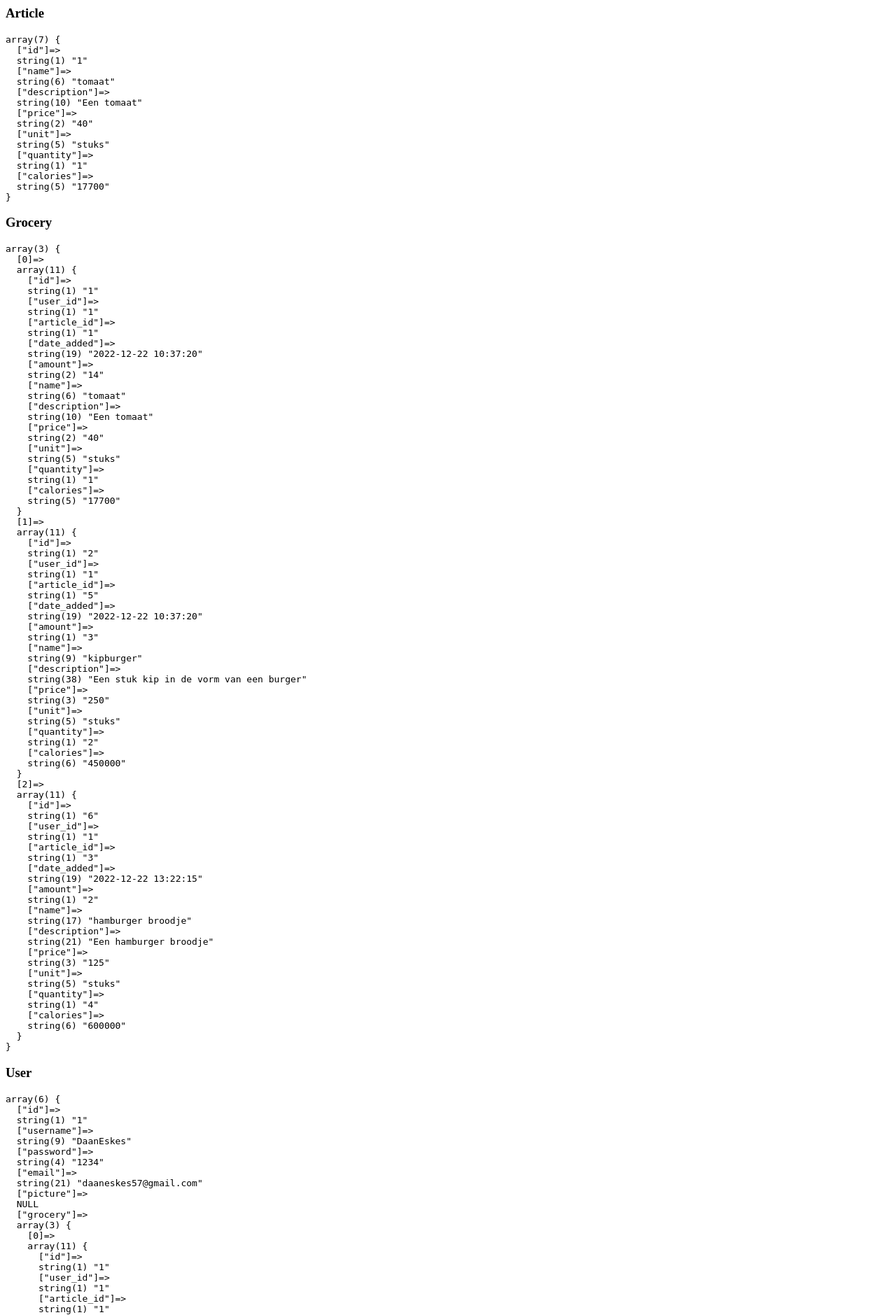
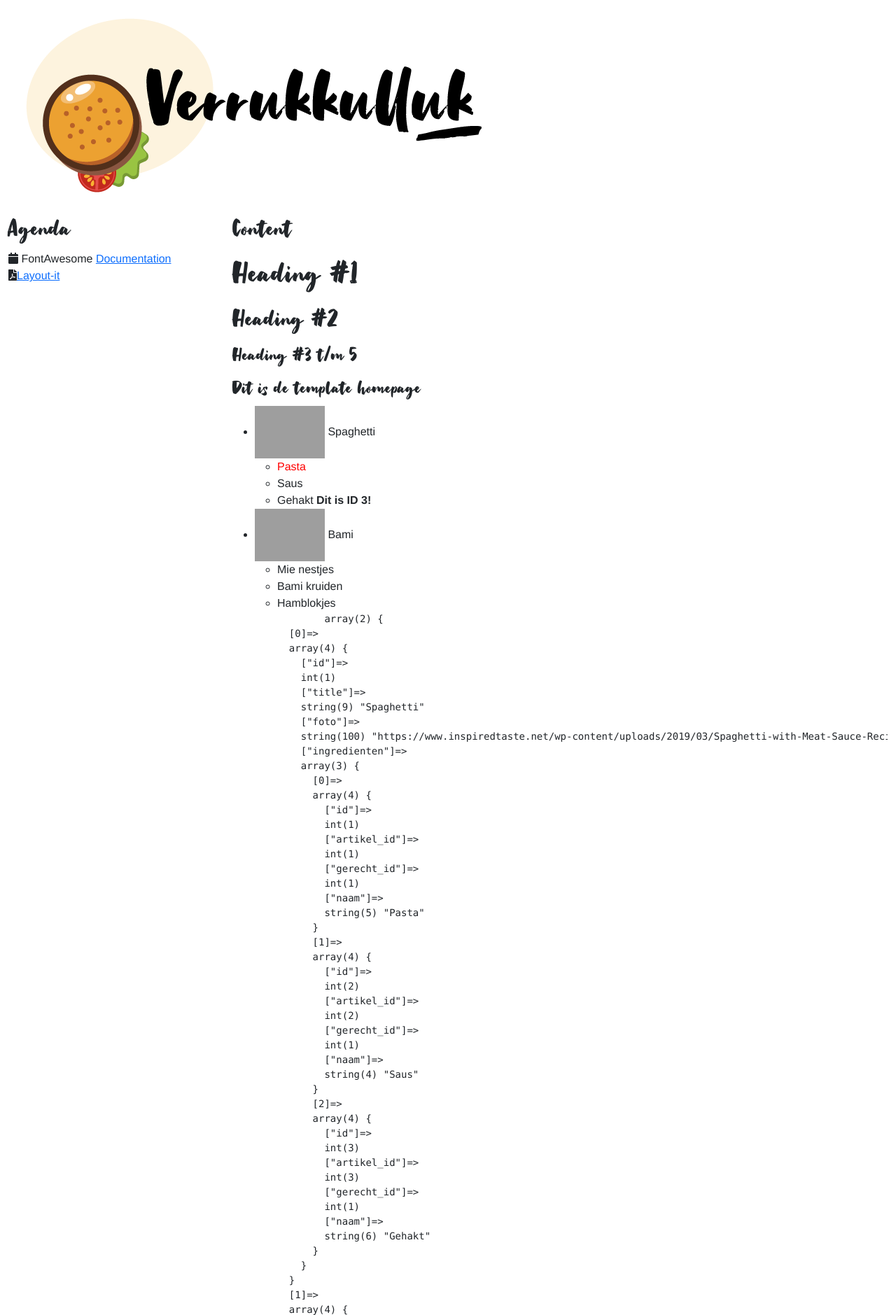
Before and after one commit to D-Eskes/educom-verrukkulluk, a PHP site: page / in a window 1280 px wide. Shown: the top 1879 px of the page at 70% size. Run offline with PHP 8.4, Linux system fonts and the light colour scheme; data comes from the database, SQL or seed files in the repository; grey boxes are pictures that could not be loaded.

Commit message:
algemeen

```diff
--- a/composer.json
+++ b/composer.json
@@ -1,5 +1,5 @@
 {
     "require": {
-        "twig/twig": "^3.1"
+        "twig/twig": "^3.4"
     }
 }
--- a/index.php
+++ b/index.php
@@ -1,51 +1,54 @@
 <?php
+//// Allereerst zorgen dat de "Autoloader" uit vendor opgenomen wordt:
+require_once("./vendor/autoload.php");
 
-require_once("lib/debug.php");
+/// Twig koppelen:
+$loader = new \Twig\Loader\FilesystemLoader("./templates");
+/// VOOR PRODUCTIE:
+/// $twig = new \Twig\Environment($loader), ["cache" => "./cache/cc"]);
 
-require_once("lib/database.php");
-require_once("lib/article.php");
-require_once("lib/user.php");
-require_once("lib/kitchen_type.php");
-require_once("lib/ingredient.php");
-require_once("lib/recipe_info.php");
-require_once("lib/recipe.php");
+/// VOOR DEVELOPMENT:
+$twig = new \Twig\Environment($loader, ["debug" => true ]);
+$twig->addExtension(new \Twig\Extension\DebugExtension());
 
-require_once("lib/grocery.php");
+/******************************/
+
+/// Next step, iets met je data doen. Ophalen of zo
+require_once("lib/gerecht.php");
+$gerecht = new gerecht();
+$data = $gerecht->selecteerGerecht();
 
 
-/// INIT
-$db = new Database();
-$article = new Article($db->getConnection());
-$grocery = new Grocery($db->getConnection(), $article);
-$user = new User($db->getConnection(), $grocery);
-$kitchen_type = new KitchenType($db->getConnection());
-$ingredient = new Ingredient($db->getConnection(), $article);
-$recipe_info = new RecipeInfo($db->getConnection(), $user);
-$recipe = new Recipe($db->getConnection(), $kitchen_type, $user, $ingredient, $recipe_info);
+/*
+URL:
+http://localhost/index.php?gerecht_id=4&action=detail
+*/
+
+$gerecht_id = isset($_GET["gerecht_id"]) ? $_GET["gerecht_id"] : "";
+$action = isset($_GET["action"]) ? $_GET["action"] : "homepage";
+
+switch($action) {
+
+    case "homepage": {
+        $data = $gerecht->selecteerGerecht();
+        $template = 'homepage.html.twig';
+        $title = "homepage";
+        break;
+    }
+    case "detail": {
+        $data = $gerecht->selecteerGerecht($gerecht_id);
+        $template = 'detail.html.twig';
+        $title = "detail pagina";
+        break;
+    }
+}
 
 
-/// VERWERK
-echo "<h3> Article </h3>";
-debuginfo($article->selectArticle(1));
-echo "<h3> Grocery </h3>";
-debuginfo($grocery->selectGrocery(1));
-echo "<h3> User </h3>";
-debuginfo($user->selectUser(1));
-echo "<h3> KitchenType </h3>";
-debuginfo($kitchen_type->selectKitchenType(1));
-echo "<h3> Ingredient </h3>";
-debuginfo($ingredient->selectIngredient(1));
-echo "<h3> RecipeInfo </h3>";
-debuginfo($recipe_info->selectRecipeInfo(1));
-echo "<h3> Recipe </h3>";
-debuginfo($recipe->selectRecipeMultiple([1]));
-
-// echo "<h3> Add Grocery </h3>";
-// $grocery->addGrocery(1, 3);
+/// Onderstaande code schrijf je idealiter in een layout klasse of iets dergelijks
+/// Juiste template laden, in dit geval "homepage"
+$template = $twig->load($template);
 
 
-
-
-
-
-?>
+/// En tonen die handel!
+// require_once("lib/debug.php");
+echo $template->render(["title" => $title, "data" => $data]);
--- /dev/null
+++ b/lib/gerecht.php
@@ -0,0 +1,40 @@
+<?php
+
+
+class gerecht {
+
+
+    public function selecteerGerecht() {
+
+        $gerechten = [
+
+            [   "id" => 1,
+                "title" => "Spaghetti",
+                "foto" => "https://www.inspiredtaste.net/wp-content/uploads/2019/03/Spaghetti-with-Meat-Sauce-Recipe-1-1200.jpg",
+                "ingredienten" => [
+                    ["id" => 1, "artikel_id" => 1, "gerecht_id" => 1, "naam" => "Pasta"],
+                    ["id" => 2, "artikel_id" => 2, "gerecht_id" => 1, "naam" => "Saus"],
+                    ["id" => 3, "artikel_id" => 3, "gerecht_id" => 1, "naam" => "Gehakt"],
+                ]
+            ],
+
+            [   "id" => 2,
+                "title" => "Bami",
+                "foto" => "https://www.leukerecepten.nl/wp-content/uploads/2019/03/bami_v.jpg",
+                "ingredienten" => [
+                    ["id" => 4, "artikel_id" => 10, "gerecht_id" => 1, "naam" => "Mie nestjes"],
+                    ["id" => 5, "artikel_id" => 12, "gerecht_id" => 1, "naam" => "Bami kruiden"],
+                    ["id" => 6, "artikel_id" => 31, "gerecht_id" => 1, "naam" => "Hamblokjes"],
+                ]
+            ],
+        ];
+
+
+        return($gerechten);
+
+
+    }
+
+
+
+}
--- a/lib/user.php
+++ b/lib/user.php
@@ -25,6 +25,7 @@
     private function retrieveGrocery($user_id) {
         return $this->grocery->selectGrocery($user_id);
     }
+
 }
 
 ?>
--- a/templates/detail.html.twig
+++ b/templates/detail.html.twig
@@ -2,4 +2,6 @@
 
 {% block header %}
 <h1>Hallo Bram</h1>
+
+
 {% endblock %}
--- a/templates/homepage.html.twig
+++ b/templates/homepage.html.twig
@@ -10,12 +10,13 @@
 {% block content %}
     {# Dit is commentaar #}
 
+
     {# Print #}
     <h1>Heading #1</h1>
     <h2>Heading #2</h2>
     <h3>Heading #3 t/m 5</h3>
 
-    <h4>Dit is de template {{  title }}</h4>
+    <h4>Dit is de template {{ title }}</h4>
 
 {# Loop #}
     <ul>
--- a/templates/main.html.twig
+++ b/templates/main.html.twig
@@ -1,7 +1,7 @@
 <html lang="nl">
 <head>
 
-    <title>het is verrukkuluk! :: {{ TITEL }} </title>
+    <title>het is verrukkuluk! :: {{ title }} </title>
     <meta http-equiv="Content-Type" content="text/html; charset=UTF-8"/>
 
     <link rel="stylesheet" type="text/css" href="assets/bootstrap/css/bootstrap.css" />
@@ -20,7 +20,6 @@
     <div class="row">
         <div class="col-md-12">
         {% block header %}
-
         {% endblock %}
         </div>
     </div>
```
Also changed, not shown: documents/design/VER-HLD-Uitgewerkt-transactiemodel-DE-v1.txt (+0 -19 lines), index-fase-1.php (added, +52 -0 lines), lib/recipe.php (+0 -16 lines), 1 other file.
